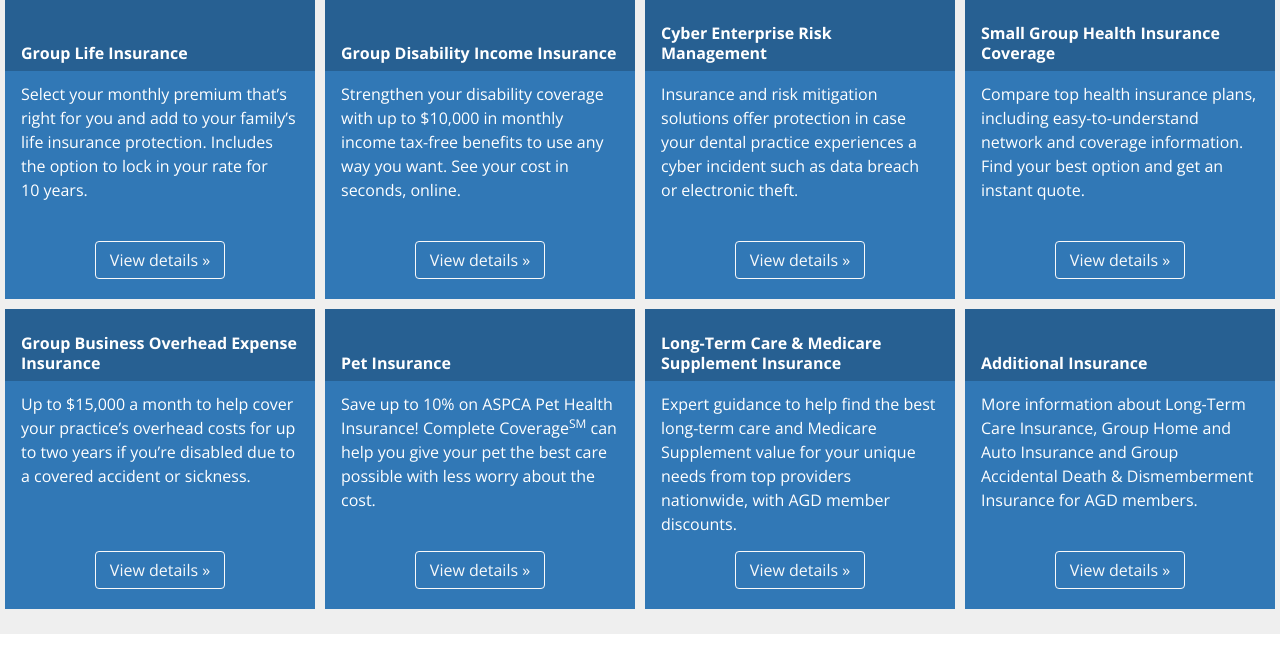
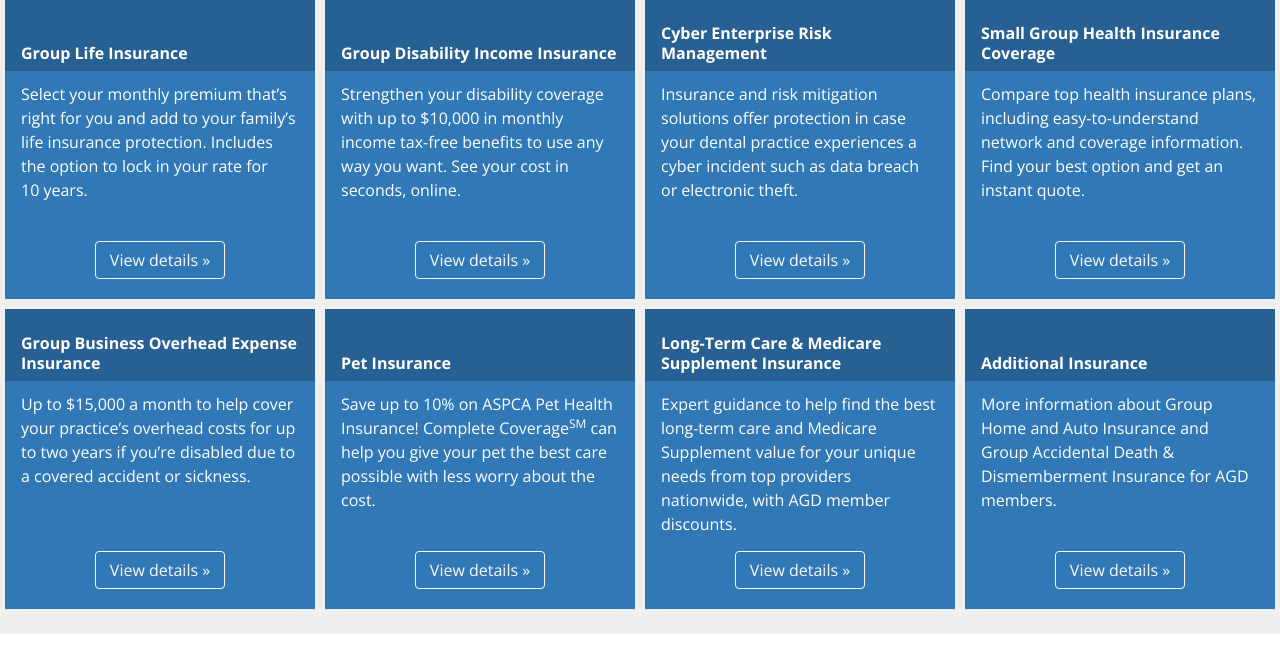
Before and after one commit to chrislightner/agd-landing-page, a PHP site: page / in a window 1280 px wide. Shown: the part 645-1298 px from the top of the page. Run offline with PHP 8.4, Linux system fonts and the light colour scheme.

Commit message:
Small copy updates

```diff
--- a/index.php
+++ b/index.php
@@ -144,7 +144,7 @@
           <div class="h2">
             <div>Additional Insurance</div>
           </div>
-          <p>More information about Long-Term Care Insurance, Group Home and Auto Insurance and Group Accidental
+          <p>More information about Group Home and Auto Insurance and Group Accidental
             Death&nbsp;&
             Dismemberment Insurance for
             AGD members.</p>
--- a/ltc-and-medicare.htm
+++ b/ltc-and-medicare.htm
@@ -81,7 +81,7 @@
             <!--LONG TERM CARE ROW-->
             <div class="row">
                 <div class="col-lg-8">
-                    <h2>Long-Term Care</h2>
+                    <h2>Long-Term Care Insurance</h2>
 
                     <div class="content_area">
                         <h3>You create a brighter future. We work to protect it.</h3>
```
